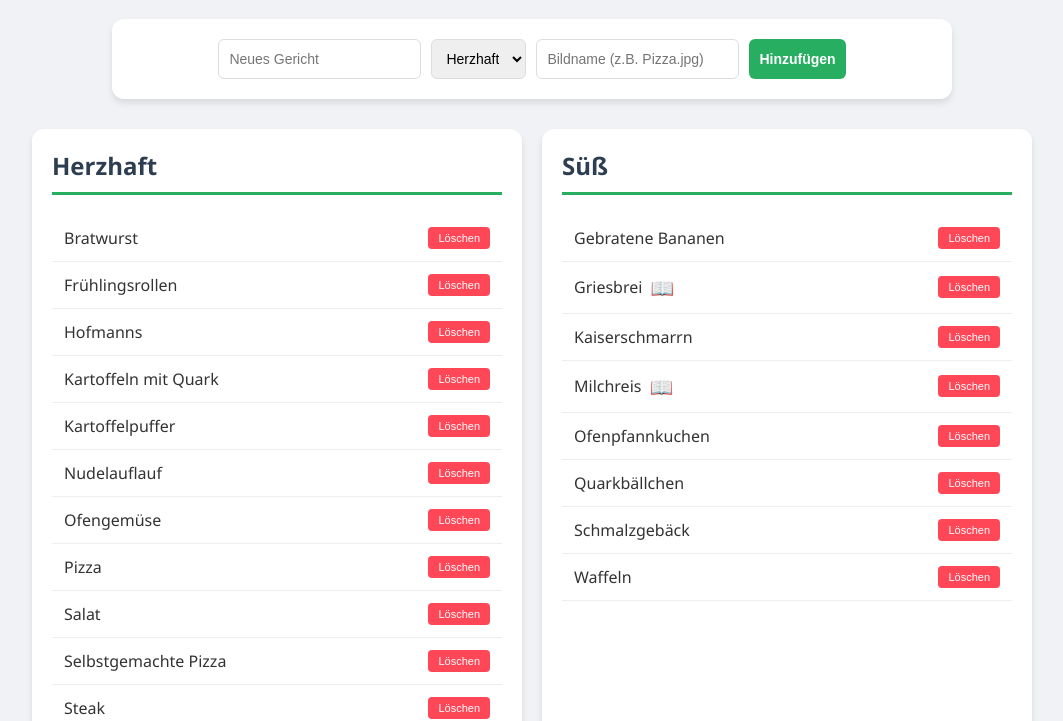
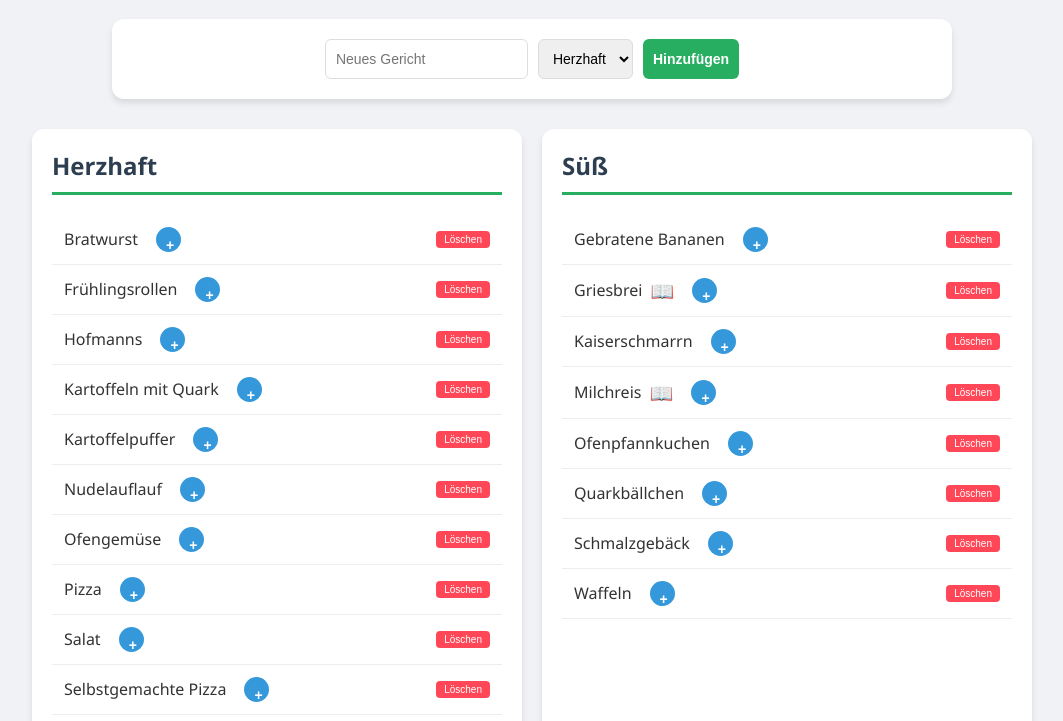
Before and after one commit to VBischof-byte/Essen, a plain HTML site: page index.html in a window 1280 px wide. Shown: the part 87-808 px from the top of the page, without its empty margins (108-1171 px from the left). Drawn offline with Linux system fonts and the light colour scheme.

Commit message:
Update index.html

```diff
--- a/index.html
+++ b/index.html
@@ -18,15 +18,19 @@
         .column { background: white; padding: 20px; border-radius: 12px; flex: 1; min-width: 300px; box-shadow: 0 4px 6px rgba(0,0,0,0.1); }
         h2 { border-bottom: 3px solid #27ae60; padding-bottom: 10px; color: #2c3e50; margin-top: 0; }
         ul { list-style: none; padding: 0; }
-        li { padding: 12px; border-bottom: 1px solid #eee; display: flex; justify-content: space-between; align-items: center; }
-        .item-text { cursor: pointer; display: flex; align-items: center; gap: 8px; flex-grow: 1; }
+        li { padding: 12px; border-bottom: 1px solid #eee; display: flex; flex-direction: column; gap: 5px; }
+        .row-top { display: flex; justify-content: space-between; align-items: center; width: 100%; }
+        .item-text { cursor: pointer; display: flex; align-items: center; gap: 8px; font-weight: 500; }
         .recipe-link { color: #2980b9; font-size: 1.2em; }
-        .btn-delete { background: #ff4757; color: white; border: none; padding: 5px 10px; border-radius: 4px; cursor: pointer; font-size: 11px; }
-        .modal { display: none; position: fixed; z-index: 1000; top: 0; left: 0; width: 100%; height: 100%; background: rgba(0,0,0,0.9); }
-        .modal-content { margin: auto; display: block; max-width: 90%; max-height: 85%; margin-top: 50px; border: 4px solid white; border-radius: 8px; }
+        .btn-plus { background: #3498db; color: white; border: none; width: 25px; height: 25px; border-radius: 50%; cursor: pointer; font-weight: bold; margin-left: 10px; }
+        .comment-text { font-size: 0.85em; color: #7f8c8d; font-style: italic; margin-top: 2px; }
+        .btn-delete { background: #ff4757; color: white; border: none; padding: 3px 8px; border-radius: 4px; cursor: pointer; font-size: 10px; }
+
+        /* Modal */
+        .modal { display: none; position: fixed; z-index: 1000; top: 0; left: 0; width: 100%; height: 100%; background: rgba(0,0,0,0.85); }
+        .modal-content-box { background: white; width: 300px; margin: 100px auto; padding: 20px; border-radius: 10px; text-align: center; }
+        .modal-img { margin: auto; display: block; max-width: 90%; max-height: 70%; margin-top: 50px; border: 4px solid white; border-radius: 8px; }
         .close { position: absolute; top: 20px; right: 35px; color: white; font-size: 40px; cursor: pointer; }
-        .reset-box { text-align: center; margin-top: 20px; }
-        .btn-reset { background: #7f8c8d; color: white; border: none; padding: 8px; border-radius: 4px; cursor: pointer; font-size: 12px; }
     </style>
 </head>
 <body>
@@ -39,7 +43,6 @@
             <option value="herzhaft">Herzhaft</option>
             <option value="suess">Süß</option>
         </select>
-        <input type="text" id="recipeFile" placeholder="Bildname (z.B. Pizza.jpg)">
         <button class="btn-add" onclick="addFood()">Hinzufügen</button>
     </div>
 
@@ -54,92 +57,111 @@
         </div>
     </div>
 
-    <div class="reset-box">
-        <button class="btn-reset" onclick="resetToStandard()">Liste auf Standard zurücksetzen</button>
+    <div id="editModal" class="modal">
+        <div class="modal-content-box">
+            <h3>Bearbeiten</h3>
+            <p id="editTargetName" style="font-weight:bold"></p>
+            <input type="text" id="editComment" placeholder="Kommentar (z.B. sehr lecker)" style="width:90%"><br><br>
+            <input type="text" id="editImg" placeholder="Bildname (z.B. Foto.jpg)" style="width:90%"><br><br>
+            <button onclick="saveEdit()">Speichern</button>
+            <button onclick="closeEdit()" style="background:#bdc3c7">Abbrechen</button>
+        </div>
     </div>
 
-    <div id="recipeModal" class="modal" onclick="closeModal()">
+    <div id="recipeModal" class="modal" onclick="this.style.display='none'">
         <span class="close">&times;</span>
-        <img class="modal-content" id="recipeImg">
+        <img class="modal-img" id="recipeImg">
     </div>
 
     <script>
+        // Start-Daten basierend auf deinem Bild
         const standardSpeisen = {
             herzhaft: [
-                { name: "TK-Speisen", img: "" },
-                { name: "Zucchini", img: "" },
-                { name: "Frühlingsrollen", img: "" },
-                { name: "Hofmanns", img: "" },
-                { name: "Ofengemüse", img: "" },
-                { name: "Pizza", img: "" },
-                { name: "Kartoffelpuffer", img: "" },
-                { name: "Selbstgemachte Pizza", img: "" },
-                { name: "Nudelauflauf", img: "" },
-                { name: "Bratwurst", img: "" },
-                { name: "Salat", img: "" },
-                { name: "Suppen", img: "" },
-                { name: "Steak", img: "" },
-                { name: "Kartoffeln mit Quark", img: "" }
+                { name: "Bratwurst", img: "", note: "" },
+                { name: "Frühlingsrollen", img: "", note: "" },
+                { name: "Hofmanns", img: "", note: "" },
+                { name: "Kartoffeln mit Quark", img: "", note: "" },
+                { name: "Kartoffelpuffer", img: "", note: "" },
+                { name: "Nudelauflauf", img: "", note: "" },
+                { name: "Ofengemüse", img: "", note: "" },
+                { name: "Pizza", img: "", note: "" },
+                { name: "Salat", img: "", note: "" },
+                { name: "Selbstgemachte Pizza", img: "", note: "" },
+                { name: "Steak", img: "", note: "" },
+                { name: "Suppen", img: "", note: "" },
+                { name: "TK-Speisen", img: "", note: "" },
+                { name: "Zucchini", img: "", note: "" }
             ],
             suess: [
-                { name: "Milchreis", img: "Milchreis.jpg" },
-                { name: "Griesbrei", img: "Griesbrei.jpg" },
-                { name: "Kaiserschmarrn", img: "" },
-                { name: "Schmalzgebäck", img: "" },
-                { name: "Ofenpfannkuchen", img: "" },
-                { name: "Quarkbällchen", img: "" },
-                { name: "Waffeln", img: "" },
-                { name: "Gebratene Bananen", img: "" }
+                { name: "Gebratene Bananen", img: "", note: "" },
+                { name: "Griesbrei", img: "Griesbrei.jpg", note: "" },
+                { name: "Kaiserschmarrn", img: "", note: "" },
+                { name: "Milchreis", img: "Milchreis.jpg", note: "" },
+                { name: "Ofenpfannkuchen", img: "", note: "" },
+                { name: "Quarkbällchen", img: "", note: "" },
+                { name: "Schmalzgebäck", img: "", note: "" },
+                { name: "Waffeln", img: "", note: "" }
             ]
         };
 
         let speisen = JSON.parse(localStorage.getItem('speisenDaten')) || standardSpeisen;
+        let currentEdit = { cat: '', index: -1 };
 
         function render() {
             ['herzhaft', 'suess'].forEach(kat => {
-                const listElement = document.getElementById(kat + '-list');
-                listElement.innerHTML = "";
-
-                // Sortierung Alphabetisch
+                const list = document.getElementById(kat + '-list');
+                list.innerHTML = "";
                 speisen[kat].sort((a, b) => a.name.localeCompare(b.name));
 
                 speisen[kat].forEach((item, index) => {
                     const li = document.createElement('li');
-                    const icon = item.img ? '<span class="recipe-link">📖</span>' : '';
-
                     li.innerHTML = `
-                        <div class="item-text" onclick="${item.img ? `openRecipe('${item.img}')` : ''}">
-                            ${item.name} ${icon}
+                        <div class="row-top">
+                            <div class="item-text" onclick="${item.img ? `openRecipe('${item.img}')` : ''}">
+                                ${item.name} ${item.img ? '<span class="recipe-link">📖</span>' : ''}
+                                <button class="btn-plus" onclick="event.stopPropagation(); openEdit('${kat}', ${index})">+</button>
+                            </div>
+                            <button class="btn-delete" onclick="deleteFood('${kat}', ${index})">Löschen</button>
                         </div>
-                        <button class="btn-delete" onclick="deleteFood('${kat}', ${index})">Löschen</button>
+                        ${item.note ? `<div class="comment-text">${item.note}</div>` : ''}
                     `;
-                    listElement.appendChild(li);
+                    list.appendChild(li);
                 });
             });
         }
 
+        function openEdit(cat, index) {
+            currentEdit = { cat, index };
+            const item = speisen[cat][index];
+            document.getElementById('editTargetName').innerText = item.name;
+            document.getElementById('editComment').value = item.note || "";
+            document.getElementById('editImg').value = item.img || "";
+            document.getElementById('editModal').style.display = "block";
+        }
+
+        function saveEdit() {
+            const item = speisen[currentEdit.cat][currentEdit.index];
+            item.note = document.getElementById('editComment').value;
+            item.img = document.getElementById('editImg').value;
+            saveAndRender();
+            closeEdit();
+        }
+
+        function closeEdit() { document.getElementById('editModal').style.display = "none"; }
+
         function addFood() {
             const name = document.getElementById('foodName').value;
             const kat = document.getElementById('foodCategory').value;
-            const img = document.getElementById('recipeFile').value;
             if (name.trim()) {
-                speisen[kat].push({ name, img });
+                speisen[kat].push({ name, img: "", note: "" });
                 saveAndRender();
                 document.getElementById('foodName').value = "";
-                document.getElementById('recipeFile').value = "";
             }
         }
 
         function deleteFood(kat, index) {
             speisen[kat].splice(index, 1);
             saveAndRender();
-        }
-
-        function resetToStandard() {
-            if(confirm("Möchtest du die Liste wirklich auf die ursprünglichen Speisen zurücksetzen?")) {
-                speisen = JSON.parse(JSON.stringify(standardSpeisen));
-                saveAndRender();
-            }
         }
 
         function saveAndRender() {
@@ -152,10 +174,6 @@
             document.getElementById('recipeModal').style.display = "block";
         }
 
-        function closeModal() {
-            document.getElementById('recipeModal').style.display = "none";
-        }
-
         render();
     </script>
 </body>
```
